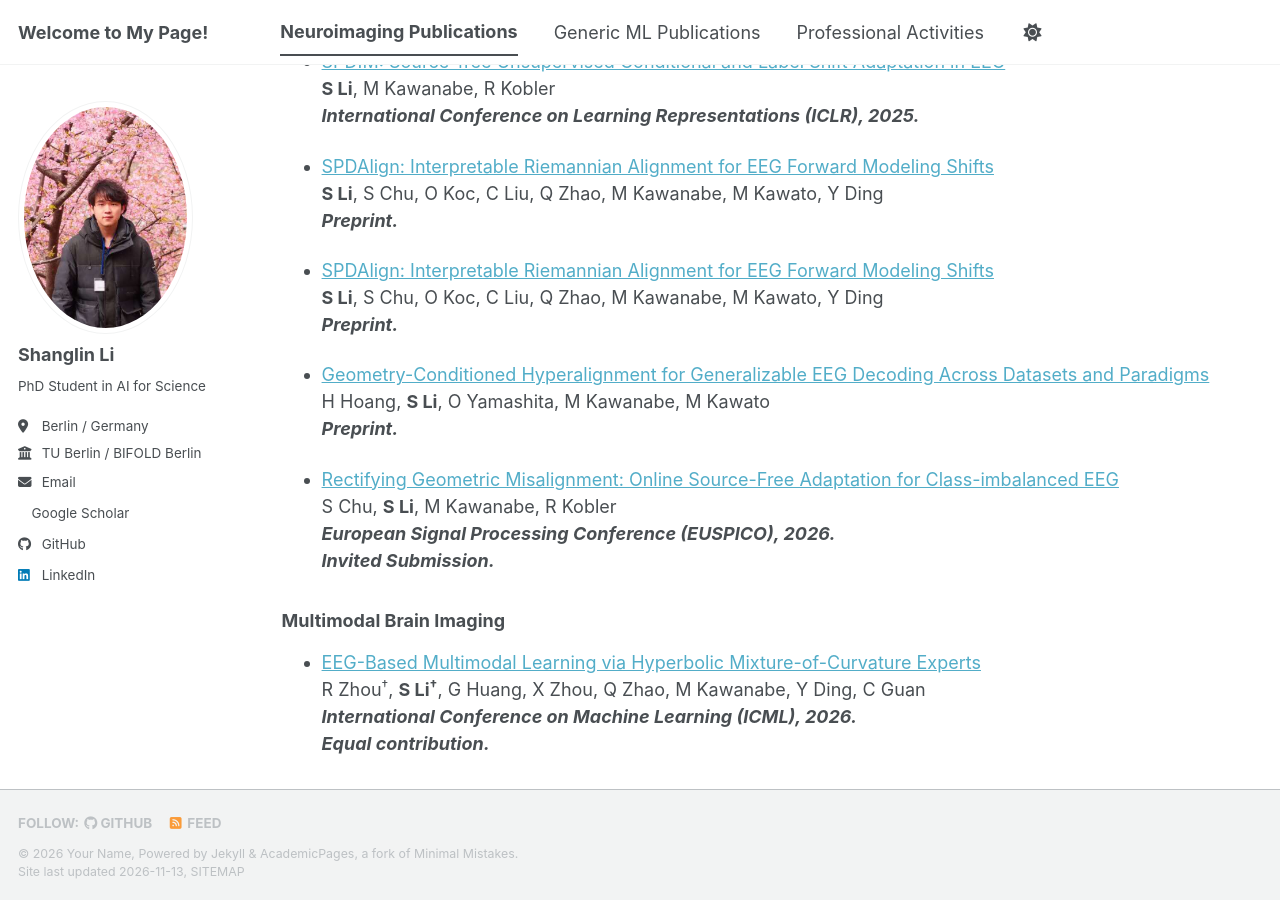
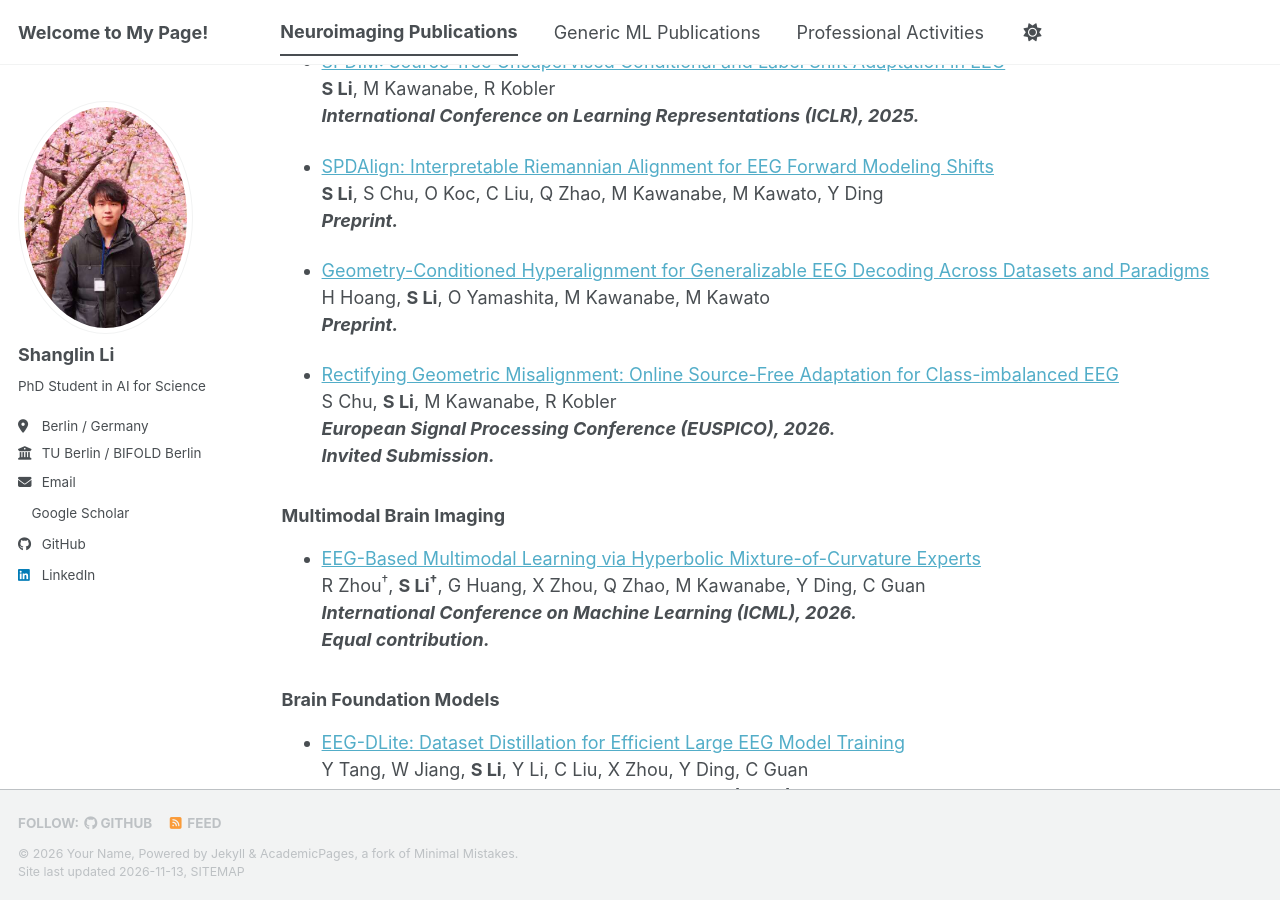
Before and after one commit to fightlesliefigt/fightlesliefigt.github.io, a Jekyll site: the page built from _pages/publications.html, in a window 1280 px wide and 900 px high, scrolled down 302 px. Built offline with Jekyll 4.4.1, drawn with Linux system fonts in a browser that asks for light colours; a style sheet for code colours, icons or effects is not loaded.

Commit message:
Update publications.html

```diff
--- a/_pages/publications.html
+++ b/_pages/publications.html
@@ -25,13 +25,6 @@ Please visit my <a href="https://scholar.google.com/citations?user=ZfbvnHkAAAAJ"
 </p></li>
 </ul>
 
-<ul>
-<li><p>
-<a href="https://arxiv.org/abs/2610.06315">SPDAlign: Interpretable Riemannian Alignment for EEG Forward Modeling Shifts</a><br />
-<b>S Li</b>,  S Chu, O Koc, C Liu, Q Zhao, M Kawanabe, M Kawato, Y Ding<br />
-<i><b>Preprint.</b></i>
-</p></li>
-</ul>
 
 <ul>
 <li><p>
```
